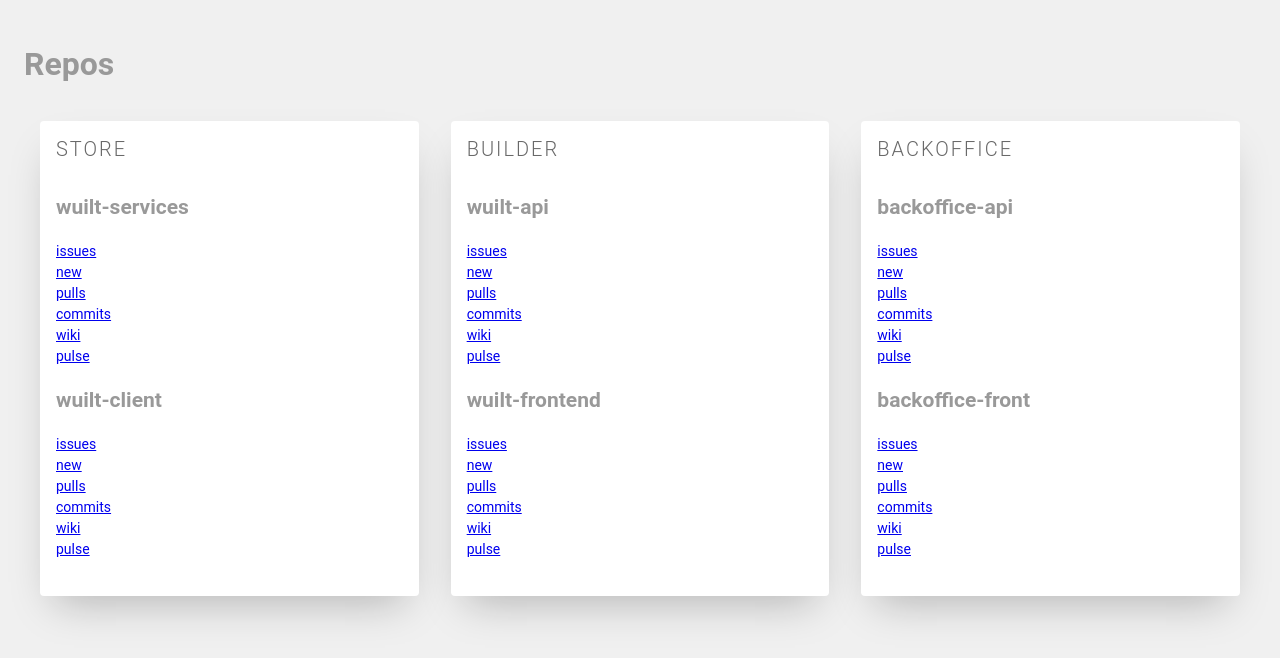
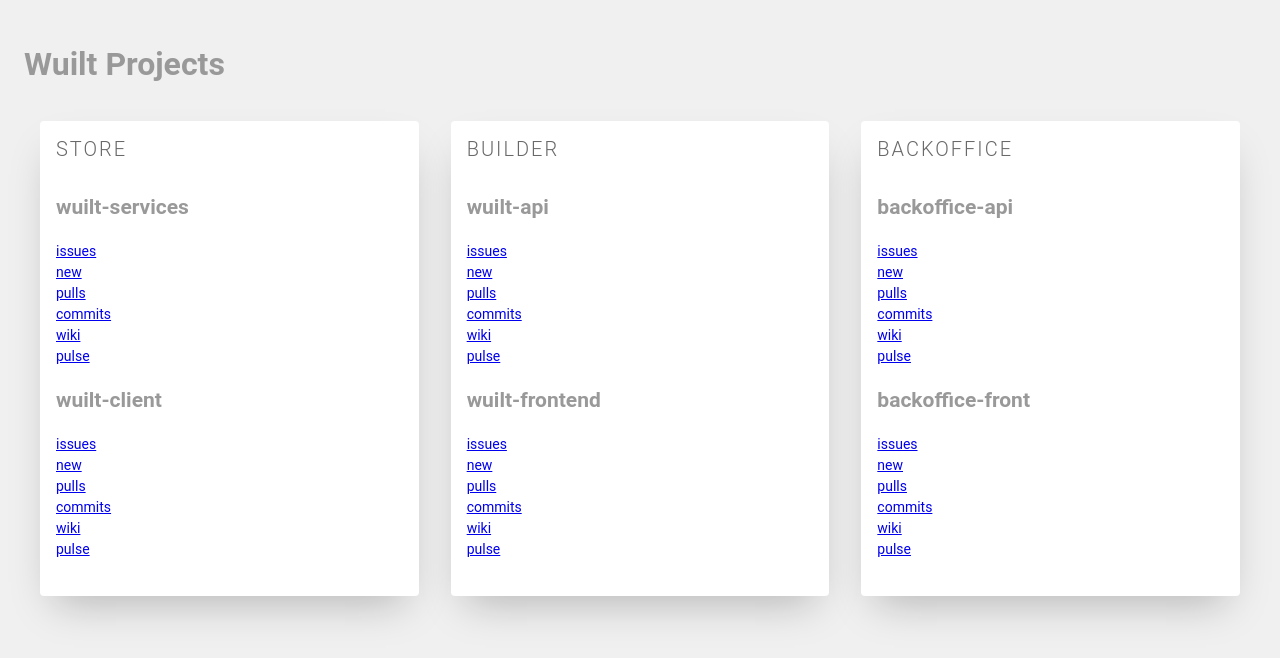
Before and after one commit to MoatazAbdAlmageed/home-page, a React (Create React App) app: page / in a window 1280 px wide. Shown: the top 658 px of the page. Built offline with nearby package versions, Linux system fonts and the light colour scheme.

Commit message:
add serve

```diff
--- a/package.json
+++ b/package.json
@@ -9,6 +9,7 @@
     "react": "^17.0.1",
     "react-dom": "^17.0.1",
     "react-scripts": "4.0.1",
+    "serve": "^11.3.2",
     "web-vitals": "^0.2.4"
   },
   "scripts": {
--- a/src/components/Repos.js
+++ b/src/components/Repos.js
@@ -2,14 +2,9 @@ import React from "react";
 import "./Repos.css";
 import reposData from "../data/repos.json";
 function Repos() {
-  console.log("\n");
-  console.log("************ repos **************");
-  console.log(reposData);
-
   return (
     <div id="Repos">
-      <h1>Repos</h1>
-
+      <h1>Wuilt Projects</h1>
       <ul class="cards">
         {reposData.map((project) => {
           return (
```
Also changed, not shown: 2 other files (tests, documents, lock files or other folders).
